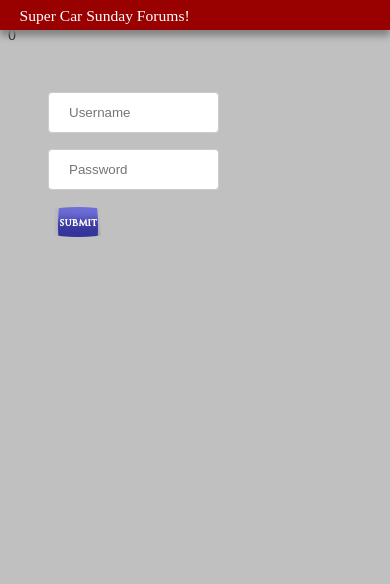
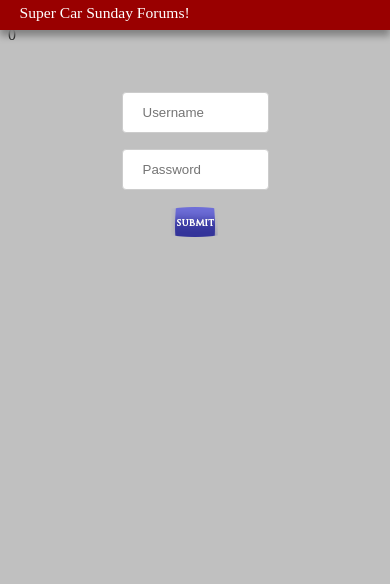
Before and after one commit to danieldil/Social-Media-Site, a PHP site: page / in a window 390 px wide. Shown: the top 584 px of the page. Run offline with PHP 8.4, Linux system fonts and the light colour scheme.

Commit message:
fixed the welcome bar and the login screen for non mobile screens

```diff
--- a/loginform.inc.php
+++ b/loginform.inc.php
@@ -59,9 +59,8 @@ input[type=text] {
         border-radius: 4px;
         box-sizing: border-box;
     }
-
-
     .formy {
+        text-align: center;
         height: 40px;
         border-radius: 5px;
         /*background-color: #f2f2f2;*/
@@ -78,6 +77,7 @@ input[type=text] {
             <input type="text" name="username" placeholder="Username">
             <input type="password" name="Password" placeholder="Password"><br>
         <input type=image src=Untitled-1.png alt="Submit feedback" ></div>
-</form></div>
-</body
+        </form>
+        </div>
+    </body>
 </html>
--- a/style.css
+++ b/style.css
@@ -26,15 +26,13 @@ html {
     background: white;
 }
 #welcome p {
+    margin-top: 0px;
 	position: fixed;
-	top: 3px;
-	left: 30%;
+	left: 30;
 	font-size:3vw;
-
 }
 
 #welcome {
-	font-size: 250%;
 	position: fixed;
 	left: 0px;
 	font-family: "Trajan Pro";
@@ -44,7 +42,6 @@ html {
 	padding-top: 0px;
 	height: 4vw;
 	background-color:  #990000;
-	text-align:  center;
 	box-shadow:  0px 6px 7px 0px #828282;
 }
 
@@ -102,9 +99,8 @@ h1 {
     font-size: 75%;
 }
 #username {
-    overflow: scroll;
     height: 300px;
-    position: fixed;
+    text-align: center;
 }
 #logoutp{
     position:fixed;
```
Lines whose indentation alone changed are shown as unchanged.
